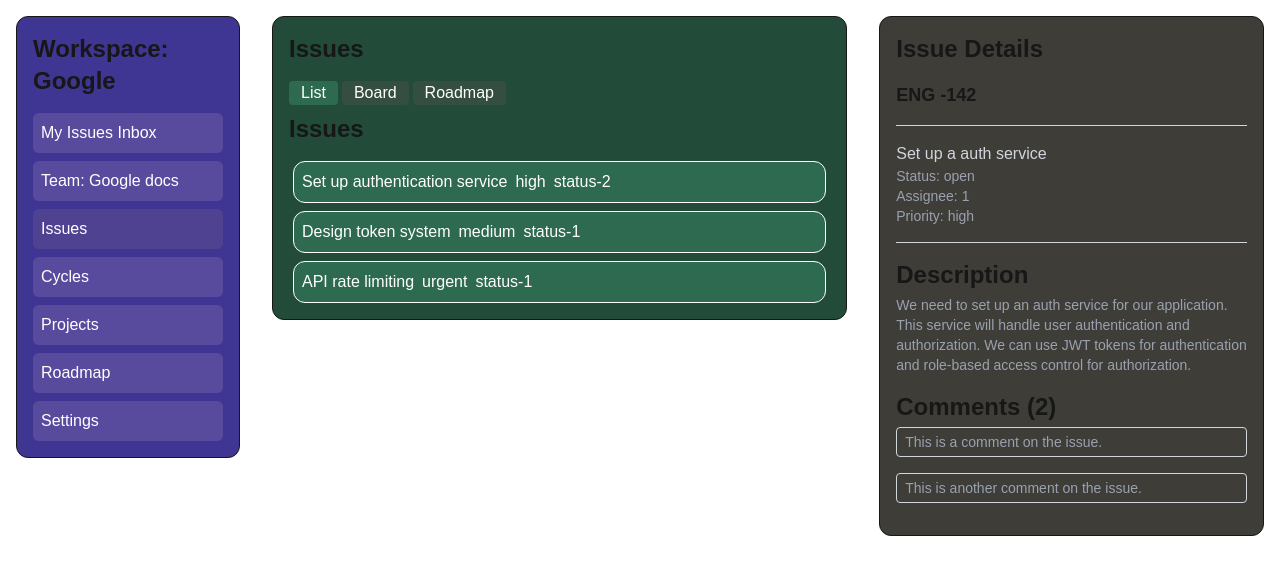
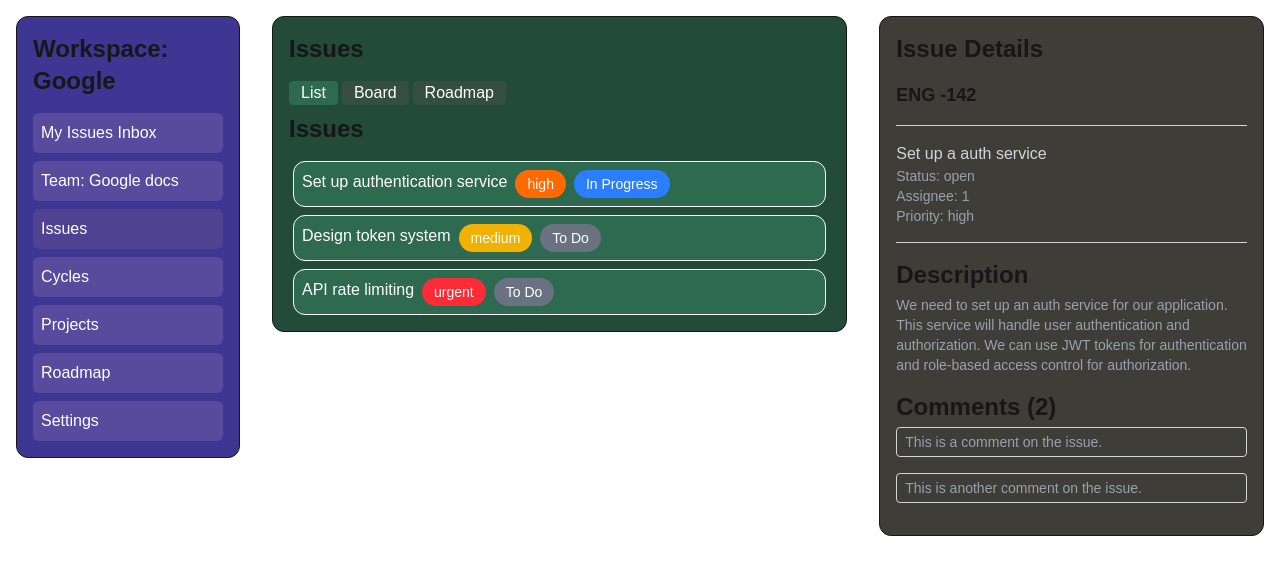
Before and after one commit to mitheleshsharma1990/Nexus, a Next.js app: page /issues in a window 1280 px wide. Shown: the top 574 px of the page. Built offline with nearby package versions, Linux system fonts and the light colour scheme.

Commit message:
integrating status data and users data with the issues data

```diff
--- a/components/issues/IssuesRow.tsx
+++ b/components/issues/IssuesRow.tsx
@@ -1,11 +1,12 @@
 
-import { Issue } from "@/types"
-
-export default function IssuesRow({ issue }: { issue: Issue }) {
+import { IssueWithRelations } from "@/types"
+import StatusChip from "../ui/StatusChip"
+import PriorityChip from "../ui/PriorityChip"
+export default function IssuesRow({ issue }: { issue: IssueWithRelations }) {
   return <div className="flex flex-row
   gap-2 p-2 border rounded-xl bg-[#2D6A4F] text-white mx-1">
     <p>{issue.title}</p>
-    <p>{issue.priority}</p>
-    <p>{issue.statusId}</p>
+    <PriorityChip priority={issue.priority} />
+    <StatusChip status={issue.status} />
   </div>
 }
--- /dev/null
+++ b/components/ui/PriorityChip.tsx
@@ -0,0 +1,15 @@
+
+
+
+export default function PriorityChip({ priority }: { priority: string }) {
+  const baseClass = "px-3 py-1 rounded-full text-sm font-medium text-white"
+  const priorityColors: Record<string, string> = {
+    low: 'bg-green-500',
+    medium: 'bg-yellow-500',
+    high: 'bg-orange-500',
+    urgent: 'bg-red-500',
+  };
+
+  const colorClass = priorityColors[priority] || 'bg-gray-500';
+  return <p className={`${baseClass} ${colorClass}`}>{priority}</p>
+}
--- /dev/null
+++ b/components/ui/StatusChip.tsx
@@ -0,0 +1,17 @@
+
+
+import { Status } from "@/types/index"
+
+export default function StatusChip({ status }: { status: Status }) {
+  const baseClass = "px-3 py-1 rounded-full text-sm font-medium text-white"
+  const statusColors: Record<string, string> = {
+    'To Do': 'bg-gray-500',
+    'In Progress': 'bg-blue-500',
+    'QA': 'bg-yellow-500',
+    'Done': 'bg-green-500',
+    'Blocked': 'bg-red-500',
+  };
+
+  const colorClass = statusColors[status.name] || 'bg-gray-500';
+  return <p className={`${baseClass} ${colorClass}`}>{status.name}</p>
+}
--- a/data/issue.ts
+++ b/data/issue.ts
@@ -1,6 +1,8 @@
 // lib/data/issues.ts
-import { Issue } from '@/types';
-import { IssueFilters } from '@/types';
+import { Issue, IssueFilters, IssueWithRelations } from '@/types';
+import { getStatuses } from '@/data/statuses';
+import { getUsers } from '@/data/users';
+
 const issues: Issue[] = [
   {
     id: 'issue-1',
@@ -32,7 +34,7 @@ const issues: Issue[] = [
     description: null,
     priority: 'urgent',
     statusId: 'status-1',
-    assigneeIds: [],
+    assigneeIds: ['user-3'],
     projectId: 'project-2',
     cycleId: 'cycle-1',
     createdAt: new Date('2024-01-12'),
@@ -40,8 +42,25 @@ const issues: Issue[] = [
   },
 ];
 
-export async function getIssues(): Promise<Issue[]> {
-  return issues;
+export async function getIssues(): Promise<IssueWithRelations[]> {
+  const [statuses, users] = await Promise.all([getStatuses(), getUsers()]);
+  return issues.map((issue) => {
+    const status = statuses.find((status) => status.id === issue.statusId);
+    if (!status) {
+      throw new Error(`Status not found for issue ${issue.id}`);
+    }
+    const assignees = users.filter((user) =>
+      issue.assigneeIds.includes(user.id),
+    );
+    if (assignees.length !== issue.assigneeIds.length) {
+      throw new Error(`Assignee not found for issue ${issue.id}`);
+    }
+    return {
+      ...issue,
+      status,
+      assignees: assignees,
+    };
+  });
 }
 
 export async function getIssueById(issueId: string): Promise<Issue | null> {
--- /dev/null
+++ b/data/statuses.ts
@@ -0,0 +1,36 @@
+import { Status } from '@/types';
+
+const statuses: Status[] = [
+  {
+    id: 'status-1',
+    name: 'To Do',
+    color: '#FF5733',
+    teamId: 'team-1',
+  },
+  {
+    id: 'status-2',
+    name: 'In Progress',
+    color: '#33C1FF',
+    teamId: 'team-1',
+  },
+  {
+    id: 'status-3',
+    name: 'QA',
+    color: '#FFC300',
+    teamId: 'team-1',
+  },
+  {
+    id: 'status-4',
+    name: 'Done',
+    color: '#28A745',
+    teamId: 'team-1',
+  },
+];
+
+export async function getStatuses(): Promise<Status[]> {
+  return statuses;
+}
+
+export async function getStatusById(statusId: string): Promise<Status | null> {
+  return statuses.find((status) => status.id === statusId) ?? null;
+}
--- /dev/null
+++ b/data/users.ts
@@ -0,0 +1,30 @@
+import { User } from '@/types';
+
+let users: User[] = [
+  {
+    id: 'user-1',
+    name: 'Alice Johnson',
+    email: 'alice.johnson@example.com',
+    avatarUrl: null,
+  },
+  {
+    id: 'user-2',
+    name: 'Bob Smith',
+    email: 'bob.smith@example.com',
+    avatarUrl: null,
+  },
+  {
+    id: 'user-3',
+    name: 'Charlie Brown',
+    email: 'charlie.brown@example.com',
+    avatarUrl: null,
+  },
+];
+
+export async function getUsers(): Promise<User[]> {
+  return users;
+}
+
+export async function getUserById(userId: string): Promise<User | null> {
+  return users.find((user) => user.id === userId) ?? null;
+}
--- a/types/index.ts
+++ b/types/index.ts
@@ -1,4 +1,9 @@
 export type Priority = 'low' | 'medium' | 'high' | 'urgent';
+
+export type IssueWithRelations = Issue & {
+  status: Status;
+  assignees: User[];
+};
 
 export type Issue = {
   id: string;
```
Also changed, not shown: app/page.tsx (line endings or trailing spaces).
